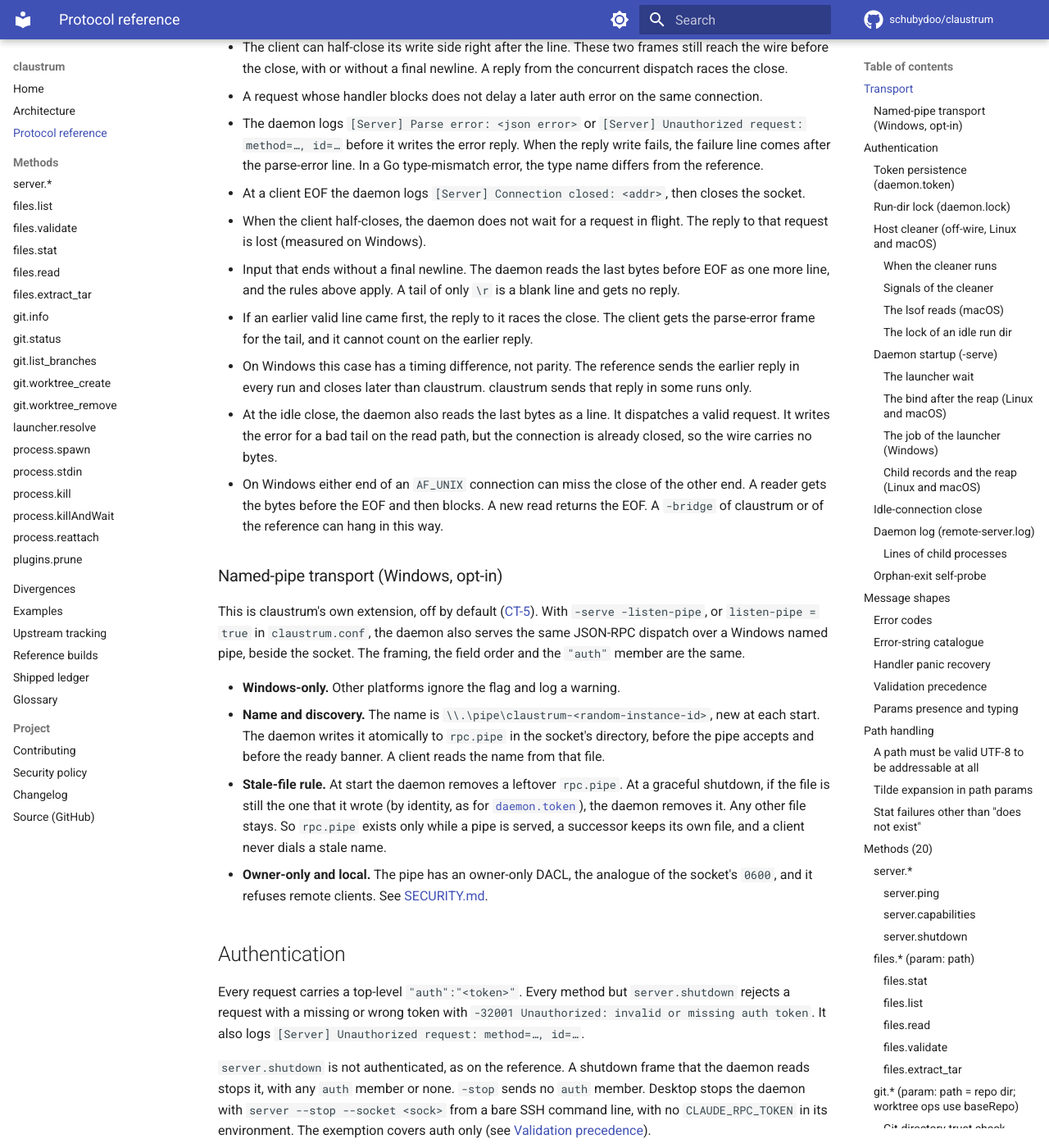
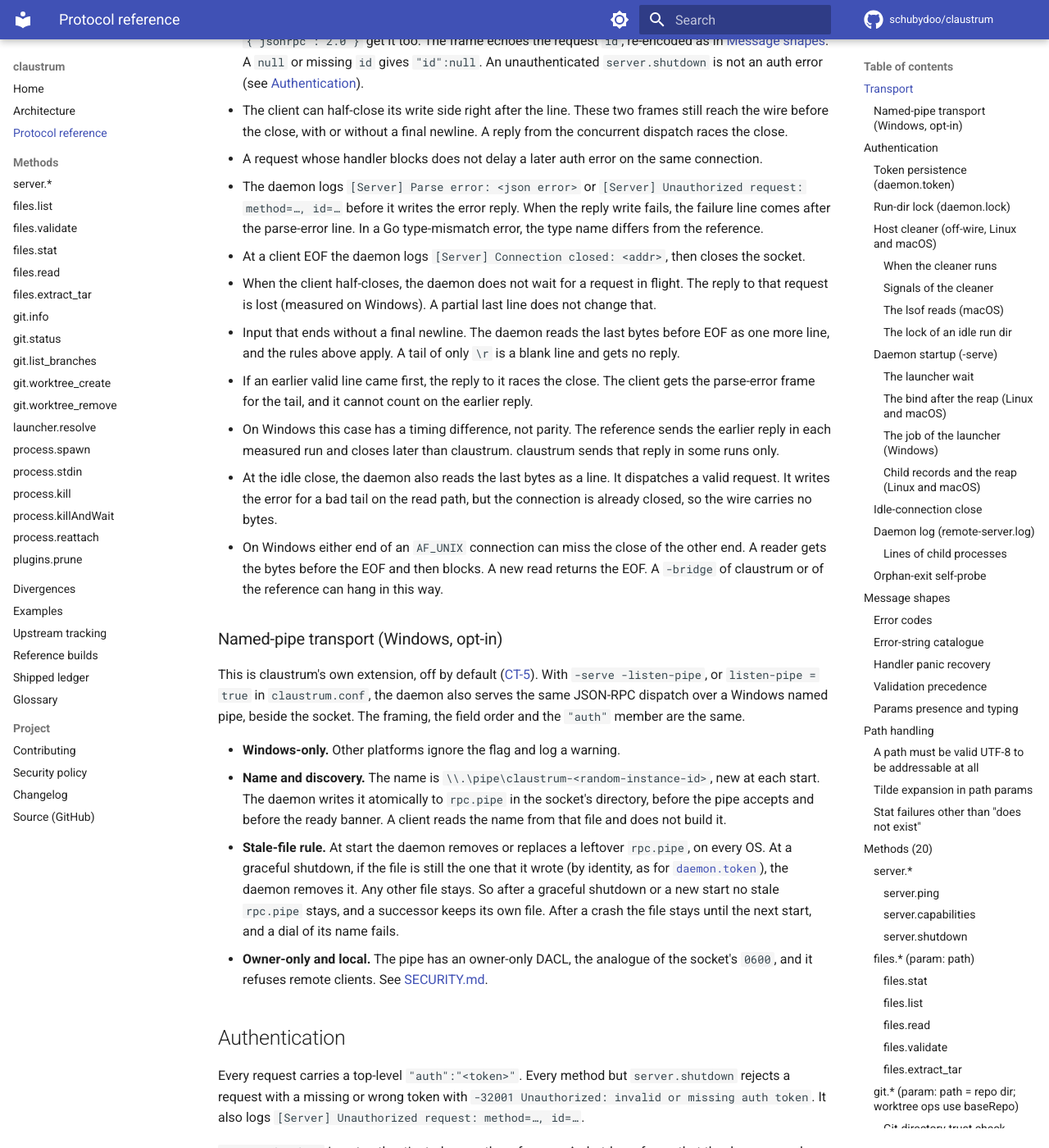
Before and after one commit to schubydoo/claustrum, an MkDocs documentation site: the page built from docs/PROTOCOL.md, in a window 1280 px wide and 1400 px high, scrolled down 929 px. Shown: the whole window at 82% size. Built offline with MkDocs 1.6.1 and Material for MkDocs 9.7.7, drawn with Linux system fonts in a browser that asks for light colours; comment, search, counter and statistics services are not loaded; some of the changed text lies outside the part shown.

Commit message:
docs: fix the intro, the rpc.pipe stale rule and two transport claims
Co-Authored-By: Claude Opus 5.5 <noreply@anthropic.com>

```diff
--- a/docs/PROTOCOL.md
+++ b/docs/PROTOCOL.md
@@ -1,12 +1,15 @@
 # claustrum protocol reference
 
 claustrum uses newline-delimited JSON-RPC 2.0 over an `AF_UNIX`
-`SOCK_STREAM` socket. Each method has its own page under `docs/protocol/`, and
-[Methods (20)](#methods-20) lists them. This document holds the rules that more
-than one method shares, the life of the daemon off the wire, and the flags. The
-pinned reference build is `5fd08069`. A rule with no mark follows the reference at
-a build up to `5fd08069`. A rule marked "claustrum's own" or "not measured" has no
-reference measurement. The divergences, their rules and their reopen triggers are
+`SOCK_STREAM` socket. Each method has a page under `docs/protocol/`, and the three
+`server.*` methods share one page. [Methods (20)](#methods-20) lists them. This
+document holds the rules that more than one method shares, the life of the daemon
+off the wire, and the flags. The pinned reference build is `5fd08069`. A rule with
+no mark matches the reference as measured on `5fd08069` or on an earlier build.
+Where a section names a build in its first lines, that build holds for the
+section. A rule marked "claustrum's own" is not a parity claim: the reference has
+no such rule, or it does something else. A rule marked "not measured" or "from
+the code" was read from claustrum's code, with no reference run. The divergences, their rules and their reopen triggers are
 in [`DIVERGENCES.md`](DIVERGENCES.md).
 
 ## Transport
@@ -46,7 +49,8 @@ in [`DIVERGENCES.md`](DIVERGENCES.md).
 - At a client EOF the daemon logs `[Server] Connection closed: <addr>`, then
   closes the socket.
 - When the client half-closes, the daemon does not wait for a request in flight.
-  The reply to that request is lost (measured on Windows).
+  The reply to that request is lost (measured on Windows). A partial last line
+  does not change that.
 - Input that ends without a final newline. The daemon reads the last bytes
   before EOF as one more line, and the rules above apply. A tail of only `\r`
   is a blank line and gets no reply.
@@ -54,7 +58,7 @@ in [`DIVERGENCES.md`](DIVERGENCES.md).
     client gets the parse-error frame for the tail, and it cannot count on the
     earlier reply.
   - On Windows this case has a timing difference, not parity. The reference
-    sends the earlier reply in every run and closes later than claustrum.
+    sends the earlier reply in each measured run and closes later than claustrum.
     claustrum sends that reply in some runs only.
   - At the idle close, the daemon also reads the last bytes as a line. It
     dispatches a valid request. It writes the error for a bad tail on the read
@@ -75,13 +79,14 @@ socket. The framing, the field order and the `"auth"` member are the same.
 - **Name and discovery.** The name is `\\.\pipe\claustrum-<random-instance-id>`,
   new at each start. The daemon writes it atomically to `rpc.pipe` in the socket's
   directory, before the pipe accepts and before the ready banner. A client reads
-  the name from that file.
-- **Stale-file rule.** At start the daemon removes a leftover `rpc.pipe`. At a
-  graceful shutdown, if the file is still the one that it wrote (by identity, as
-  for [`daemon.token`](#token-persistence-daemontoken)), the daemon removes it.
-  Any other file stays. So `rpc.pipe` exists only
-  while a pipe is served, a successor keeps its own file, and a client never
-  dials a stale name.
+  the name from that file and does not build it.
+- **Stale-file rule.** At start the daemon removes or replaces a leftover
+  `rpc.pipe`, on every OS. At a graceful shutdown, if the file is still the one
+  that it wrote (by identity, as for
+  [`daemon.token`](#token-persistence-daemontoken)), the daemon removes it. Any
+  other file stays. So after a graceful shutdown or a new start no stale
+  `rpc.pipe` stays, and a successor keeps its own file. After a crash the file
+  stays until the next start, and a dial of its name fails.
 - **Owner-only and local.** The pipe has an owner-only DACL, the analogue of the
   socket's `0600`, and it refuses remote clients. See
   [SECURITY.md](https://github.com/schubydoo/claustrum/blob/main/SECURITY.md).
@@ -781,8 +786,8 @@ object comes back with its keys sorted (`{"b":1,"a":2}` → `{"a":2,"b":1}`).
 Integers, strings, arrays and `null` are unchanged. A client that matches replies
 by the id *text* must compare the decoded value instead.
 
-Results are ordered structs, never maps. The field order on each method page is
-the wire contract.
+Results are ordered structs, never maps. The field order on each method page, and
+under [Stream notifications](#stream-notifications), is the wire contract.
 
 ### Error codes
 
```
